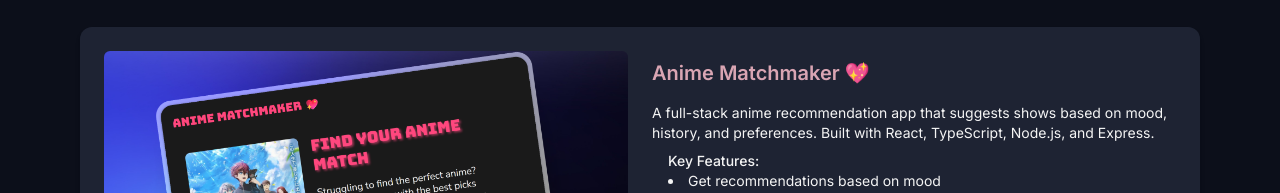
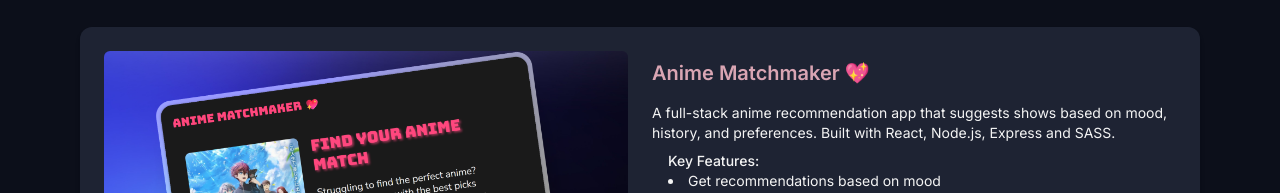
Before and after one commit to dpurkays/portfolio, a Next.js app: page / in a window 1280 px wide. Shown: the part 1685-1878 px from the top of the page. Built offline with nearby package versions, Linux system fonts and the light colour scheme.

Commit message:
Change anime matchmaker description

```diff
--- a/src/constants/ProjectList.ts
+++ b/src/constants/ProjectList.ts
@@ -26,7 +26,7 @@ export const projectList: Project[] = [
     slug: "anime-matchmaker",
     title: "Anime Matchmaker 💖",
     description:
-      "A full-stack anime recommendation app that suggests shows based on mood, history, and preferences. Built with React, TypeScript, Node.js, and Express.",
+      "A full-stack anime recommendation app that suggests shows based on mood, history, and preferences. Built with React, Node.js, Express and SASS.",
     image: "/images/anime-matchmaker.png",
     github: "https://github.com/dpurkays/anime-matchmaker",
     live: "https://animematchmaker.netlify.app/",
```
